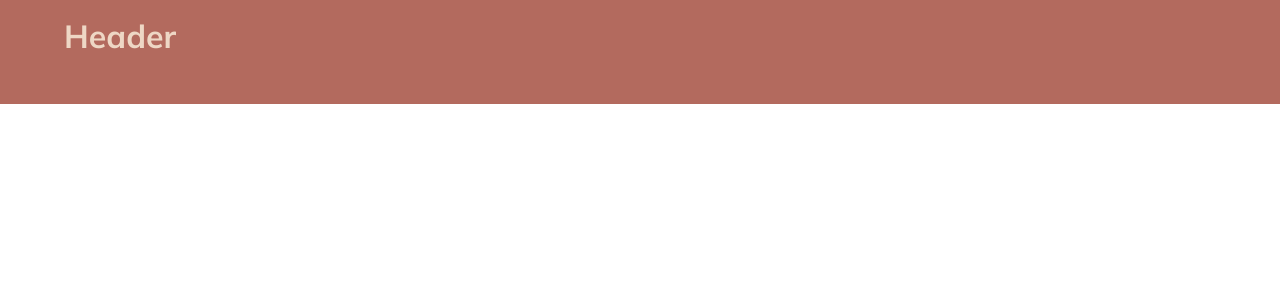
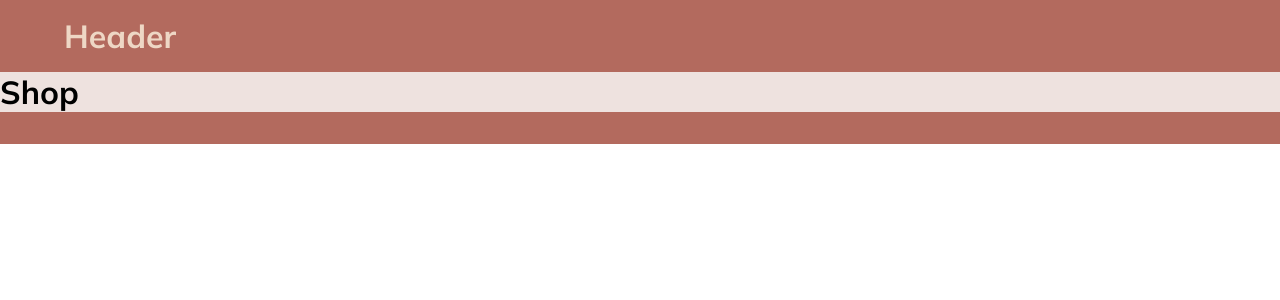
Before and after one commit to MateolCS/shopping_cart, a React (Create React App) app: page /shop in a window 1280 px wide. Shown: the top 300 px of the page. Built offline with nearby package versions, Linux system fonts and the light colour scheme.

Commit message:
Fixed routing

```diff
--- a/src/App.js
+++ b/src/App.js
@@ -1,10 +1,12 @@
 import { BrowserRouter as Router } from "react-router-dom";
+import Footer from "./components/Footer";
 import Header from "./components/Header";
-import Footer from "./components/Footer";
+import Content from "./components/Content";
 const App = () => {
   return (
     <Router>
       <Header />
+      <Content />
       <Footer />
     </Router>
   );
--- a/src/components/Content.js
+++ b/src/components/Content.js
@@ -1,16 +1,16 @@
 import React from "react";
 import styled from "styled-components";
-import { Switch, Route } from "react-router-dom";
-import Home from "./Home";
-import Shop from "./Shop";
+import { Routes, Route } from "react-router-dom";
+import Home from "../views/Home";
+import Shop from "../views/Shop";
 
 const Content = () => {
   return (
     <StyledContent>
-      <Switch>
-        <Route exact path="/" component={Home} />
-        <Route exact path="/shop" component={Shop} />
-      </Switch>
+      <Routes>
+        <Route exact path="/" element={<Home />} />
+        <Route exact path="/shop" element={<Shop />} />
+      </Routes>
     </StyledContent>
   );
 };
--- a/src/views/Home.js
+++ b/src/views/Home.js
@@ -1,4 +1,6 @@
 import React from "react";
+import Header from "../components/Header";
+import Footer from "../components/Footer";
 
 const Home = () => {
   return (
--- a/src/views/Shop.js
+++ b/src/views/Shop.js
@@ -1,10 +1,11 @@
 import React from "react";
 
 const Shop = () => {
+  console.log("Shop");
   return (
-    <>
+    <div>
       <h1>Shop</h1>
-    </>
+    </div>
   );
 };
 
```
Also changed, not shown: src/components/Home.js (deleted, +0 -7 lines), src/components/Shop.js (deleted, +0 -7 lines).
